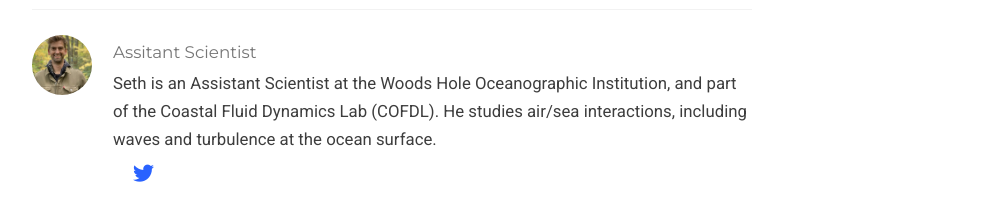
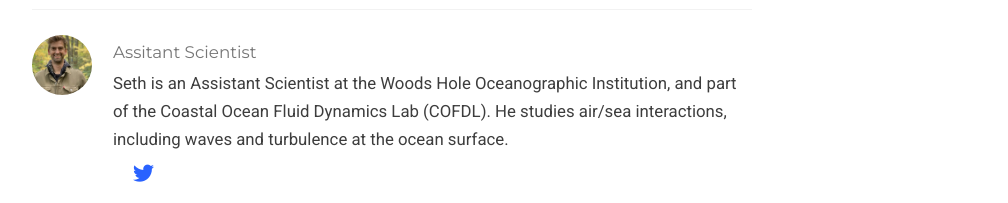
Before and after one commit to zippelsf/zippelsf.github.io, a plain HTML site: page talk/example/index.html in a window 1280 px wide. Shown: the part 1729-1932 px from the top of the page, without its empty margins (248-1256 px from the left). Drawn offline with nearby package versions, Linux system fonts and the light colour scheme; some packages are replaced by stand-ins of ours; some icons are missing.

Commit message:
fixed typo

```diff
--- a/talk/example/index.html
+++ b/talk/example/index.html
@@ -861,7 +861,7 @@
     <div class="media-body">
       <h5 class="card-title"><a href="https://zippelsf.github.io"></a></h5>
       <h6 class="card-subtitle">Assitant Scientist</h6>
-      <p class="card-text">Seth is an Assistant Scientist at the Woods Hole Oceanographic Institution, and part of the Coastal Fluid Dynamics Lab (COFDL). He studies air/sea interactions, including waves and turbulence at the ocean surface.</p>
+      <p class="card-text">Seth is an Assistant Scientist at the Woods Hole Oceanographic Institution, and part of the Coastal Ocean Fluid Dynamics Lab (COFDL). He studies air/sea interactions, including waves and turbulence at the ocean surface.</p>
       <ul class="network-icon" aria-hidden="true">
 
 
```
Also changed, not shown: post/writing-technical-content/index.html (+1 -1 lines), project/pressure-work/index.html (+1 -1 lines), project/smart-oceans-2020/index.html (+1 -1 lines), publication/journal-article/index.html (+1 -1 lines).
